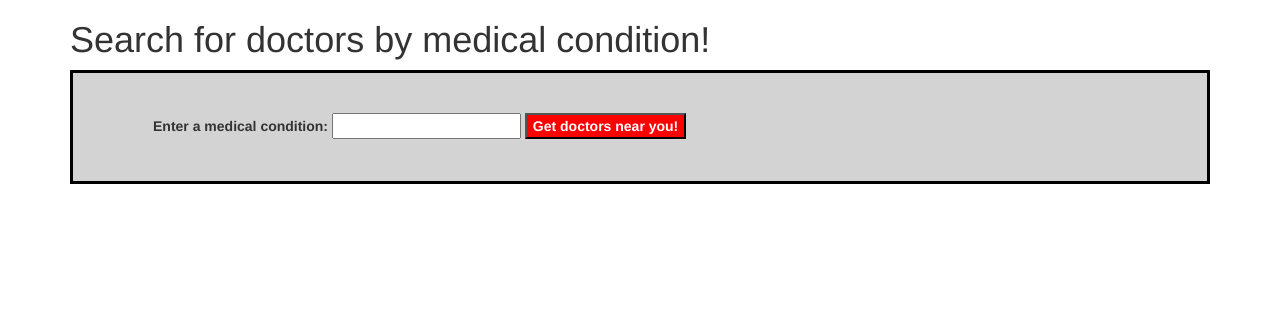
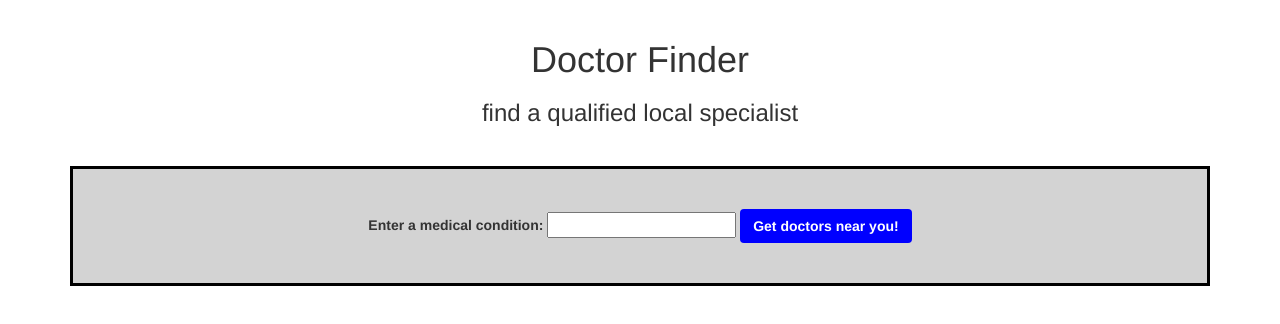
Before and after one commit to brynnacodes/doctor-finder, a website with bundled scripts: page index.html in a window 1280 px wide. Built offline with nearby package versions, Linux system fonts and the light colour scheme.

Commit message:
add initial table styling for doctor results

```diff
--- a/index.html
+++ b/index.html
@@ -9,11 +9,14 @@
   </head>
   <body>
       <div class="container">
-        <h1>Search for doctors by medical condition!</h1>
+        <div class="header">
+          <h1>Doctor Finder</h1>
+          <h3>find a qualified local specialist</h3>
+        </div>
         <div class="box">
           <label for="disease">Enter a medical condition:</label>
           <input id="disease" type="text">
-          <button class="button" id="submit">Get doctors near you!</button>
+          <button class="button btn" id="submit">Get doctors near you!</button>
         </div>
         <div class="showDoctors"></div>
         </div>
--- a/js/doctor.js
+++ b/js/doctor.js
@@ -6,7 +6,7 @@ Doctor.prototype.find = function(disease) {
     $.get('https://api.betterdoctor.com/2016-03-01/doctors?query=' + disease + '&location=45.5231%2C-122.6765%2C%205&user_location=45.5231%2C-122.6765&skip=0&limit=20&user_key=4e8845222bc6a858d55f09ca29dc833a')
      .then(function(result) {
         for (var i = 0; i < result.data.length; i++) {
-          $('.showDoctors').append('<li>' + result.data[i].profile.first_name + '</li>');
+          $('.showDoctors').append('<table class="table">' + '<thead>' + '<tr>' + '<th>' + 'name' + '</th>' + '<th>' + 'bio' + '</th>' + '</tr>' + '</thead>' + '<tbody'> + '<td>' + result.data[i].profile.last_name + ', ' + result.data[i].profile.first_name + ', ' +  result.data[i].profile.title + '</td>' + '<td>' +  result.data[i].profile.bio + '</td>' +  '</tr>' + '</tbody>' + '</table>');
           console.log(result.data[i].profile.first_name);
         }
       })
--- a/scss/styles.scss
+++ b/scss/styles.scss
@@ -1,13 +1,22 @@
 $gray : #d3d3d3;
 
+.header {
+  text-align: center;
+  margin: 40px;
+}
 .box {
   background: $gray;
   border: 3px solid black;
   padding: 40px 80px;
+  text-align: center;
   .button {
     font-weight: bold;
     text-align: center;
-    background: red;
+    background: blue;
     color: white;
   }
 }
+
+.table {
+  border: 1px solid black;
+}
```
Also changed, not shown: build/css/styles.css, build/js/app.js.
